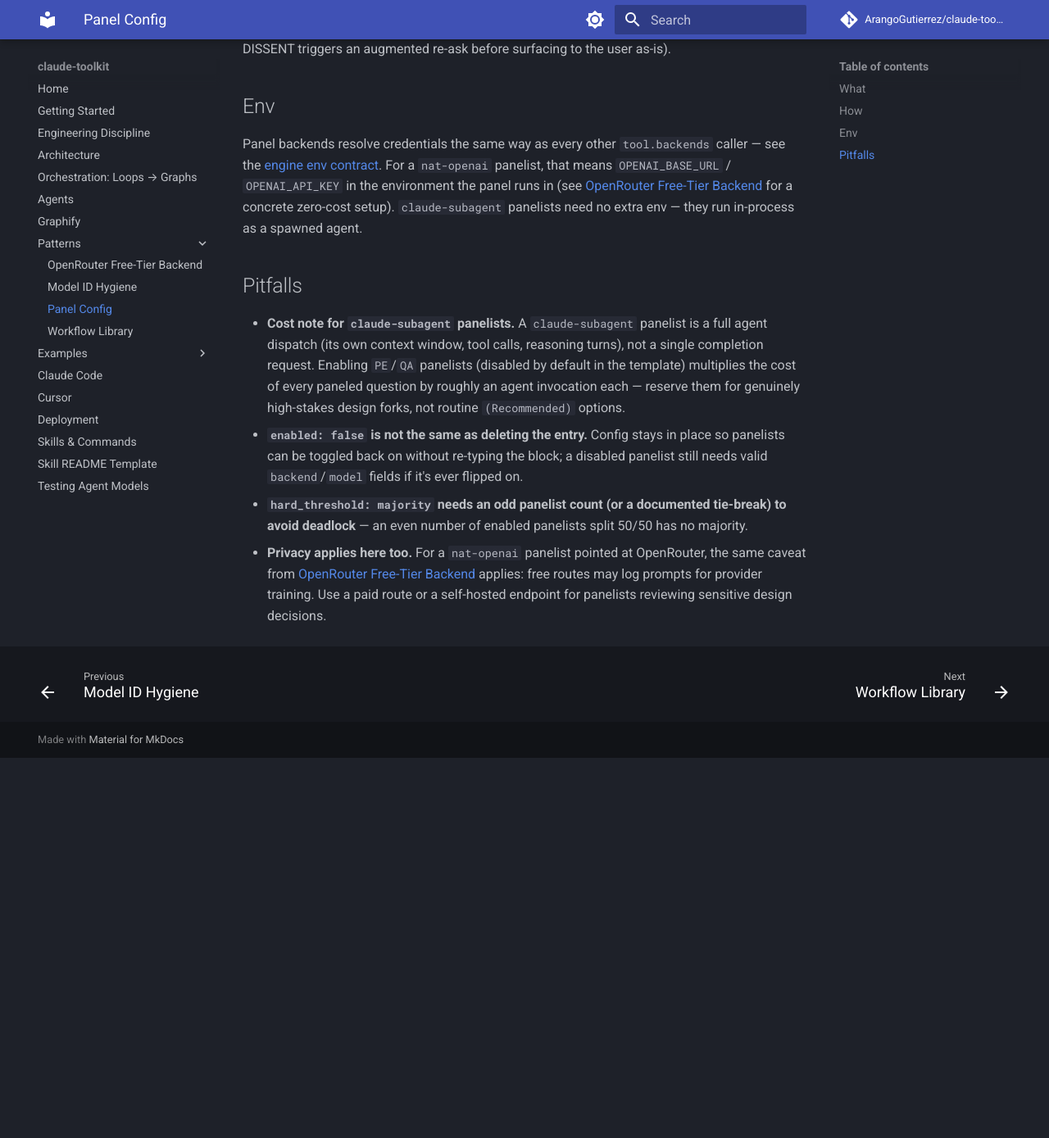
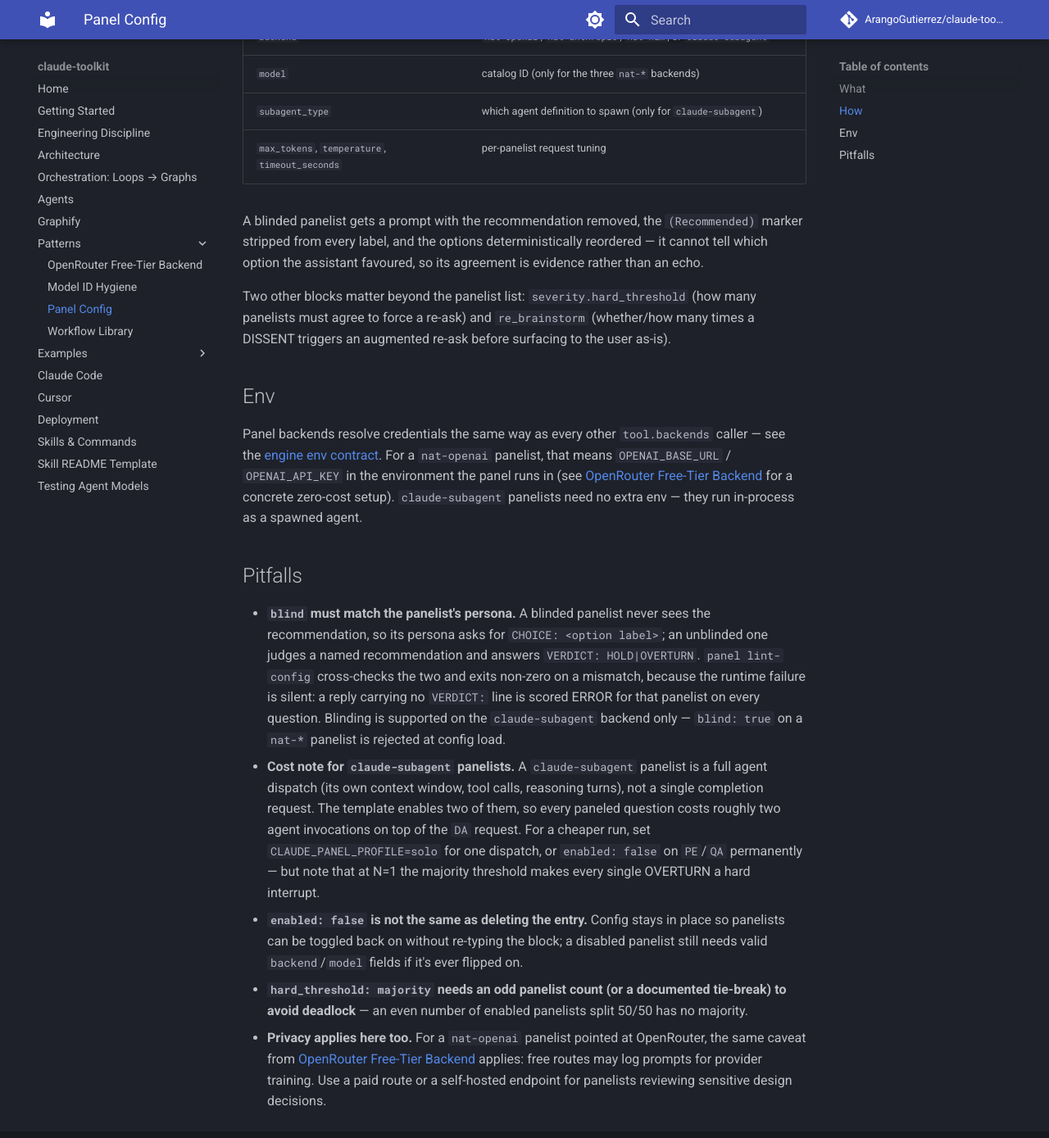
Before and after one commit to ArangoGutierrez/claude-toolkit, an MkDocs documentation site: the page built from docs/patterns/panel-config.md, in a window 1280 px wide and 1400 px high, scrolled down 1149 px. Shown: the top 1389 px of the window at 82% size. Built offline with MkDocs 1.6.1 and Material for MkDocs 9.7.7, drawn with Linux system fonts in a browser that asks for light colours; comment, search, counter and statistics services are not loaded; before the commit the page ends 2074 px from its top, so only the background shows below that; some of the changed text lies outside the part shown.

Commit message:
docs(panel): document the 3-panelist default and the blind field
The pattern doc still told readers PE and QA were disabled by default, which
the shipped template contradicts, and its field table had no blind row even
though lint-config now hard-fails a claude-subagent seat that omits it.

Adds the default composition, a blind row, what a blinded prompt looks like,
and the rule that blind must match the persona's CHOICE:/VERDICT: contract.
The cost pitfall now points at CLAUDE_PANEL_PROFILE=solo and names what
dropping to N=1 costs: every OVERTURN becomes a hard interrupt.

llms-full.txt is regenerated by scripts/gen-llms-full.sh, as its drift gate
requires; the regeneration touches only these same lines.

Signed-off-by: Carlos Eduardo Arango Gutierrez <arangogutierrez@gmail.com>

````diff
--- a/docs/patterns/panel-config.md
+++ b/docs/patterns/panel-config.md
@@ -10,9 +10,11 @@
 question — a panelist failed to respond usefully). The panel's behavior is
 entirely driven by one file, `config.yml`.
 
-At the wire level each panelist emits HOLD or OVERTURN (see the worked
-example); the aggregator maps OVERTURN votes into SOFT-DISSENT or
-HARD-DISSENT by the severity threshold.
+At the wire level an unblinded panelist emits HOLD or OVERTURN (see the worked
+example) and a blinded one emits a CHOICE, which the aggregator maps onto the
+same two votes: agreement with the recommended option is HOLD, any other
+choice is OVERTURN naming that option. The aggregator then maps OVERTURN votes
+into SOFT-DISSENT or HARD-DISSENT by the severity threshold.
 
 ## How
 
@@ -22,6 +24,13 @@
 cp .claude/panel/config.yml.template ~/.claude/panel/config.yml
 ```
 
+The template ships three enabled panelists: an adversarial `DA`, which is told
+which option was recommended and argues against it, plus a blinded `PE` and
+`QA`, which are not told and rank the options on their merits. Three is the
+smallest odd N at which a single dissenting panelist produces a SOFT-DISSENT
+rather than a hard interrupt. Set `CLAUDE_PANEL_PROFILE=solo` to fall back to
+`DA` alone for one dispatch.
+
 Each entry under `panelists:` is independent:
 
 | Field | Meaning |
@@ -29,10 +38,16 @@
 | `id` | short identifier used in trace/telemetry output |
 | `role` | `DA` (devil's advocate), `PE` (principal engineer), `QA`, or a custom role |
 | `enabled` | panelists can be toggled off without deleting their config |
+| `blind` | withhold the recommendation from this panelist (`claude-subagent` only) |
 | `backend` | `nat-openai`, `nat-anthropic`, `nat-nim`, or `claude-subagent` |
 | `model` | catalog ID (only for the three `nat-*` backends) |
 | `subagent_type` | which agent definition to spawn (only for `claude-subagent`) |
 | `max_tokens`, `temperature`, `timeout_seconds` | per-panelist request tuning |
+
+A blinded panelist gets a prompt with the recommendation removed, the
+`(Recommended)` marker stripped from every label, and the options
+deterministically reordered — it cannot tell which option the assistant
+favoured, so its agreement is evidence rather than an echo.
 
 Two other blocks matter beyond the panelist list: `severity.hard_threshold`
 (how many panelists must agree to force a re-ask) and `re_brainstorm`
@@ -51,12 +66,21 @@
 
 ## Pitfalls
 
+- **`blind` must match the panelist's persona.** A blinded panelist never sees
+  the recommendation, so its persona asks for `CHOICE: <option label>`; an
+  unblinded one judges a named recommendation and answers
+  `VERDICT: HOLD|OVERTURN`. `panel lint-config` cross-checks the two and exits
+  non-zero on a mismatch, because the runtime failure is silent: a reply
+  carrying no `VERDICT:` line is scored ERROR for that panelist on every
+  question. Blinding is supported on the `claude-subagent` backend only —
+  `blind: true` on a `nat-*` panelist is rejected at config load.
 - **Cost note for `claude-subagent` panelists.** A `claude-subagent` panelist
   is a full agent dispatch (its own context window, tool calls, reasoning
-  turns), not a single completion request. Enabling `PE`/`QA` panelists
-  (disabled by default in the template) multiplies the cost of every paneled
-  question by roughly an agent invocation each — reserve them for genuinely
-  high-stakes design forks, not routine `(Recommended)` options.
+  turns), not a single completion request. The template enables two of them,
+  so every paneled question costs roughly two agent invocations on top of the
+  `DA` request. For a cheaper run, set `CLAUDE_PANEL_PROFILE=solo` for one
+  dispatch, or `enabled: false` on `PE`/`QA` permanently — but note that at
+  N=1 the majority threshold makes every single OVERTURN a hard interrupt.
 - **`enabled: false` is not the same as deleting the entry.** Config stays in
   place so panelists can be toggled back on without re-typing the block; a
   disabled panelist still needs valid `backend`/`model` fields if it's ever
````
Also changed, not shown: llms-full.txt (+31 -7 lines).
